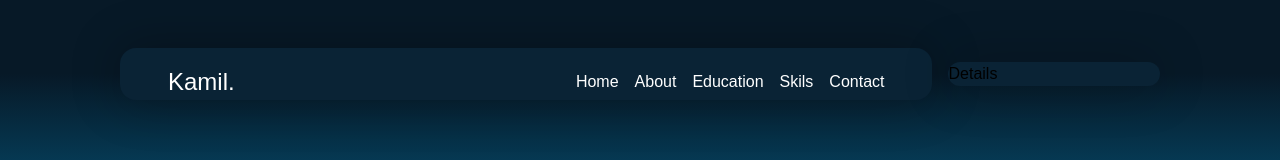
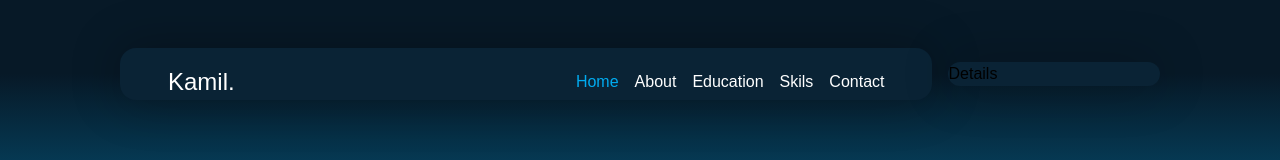
Before and after one commit to kbloski/myCv, a React (Vite) app: page /myCv/devfolio in a window 1280 px wide. In both pictures the pointer is over the item "Home". Shown: the part 326-486 px from the top of the page. Built offline with nearby package versions, Linux system fonts and the light colour scheme.

Commit message:
Add style for navigation items

```diff
--- a/src/features/devfolio/ui/Navigation/Navigation.module.scss
+++ b/src/features/devfolio/ui/Navigation/Navigation.module.scss
@@ -23,4 +23,9 @@
 
 .navItem {
     margin-left: $basicMargin;
+    cursor: pointer;
+
+    &:hover {
+        color: $accent-color;
+    }
 }
```
